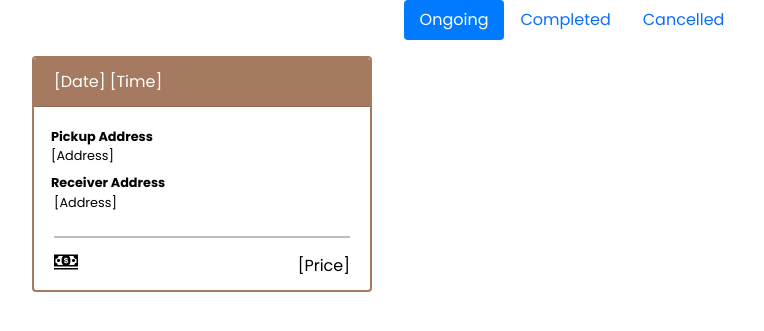
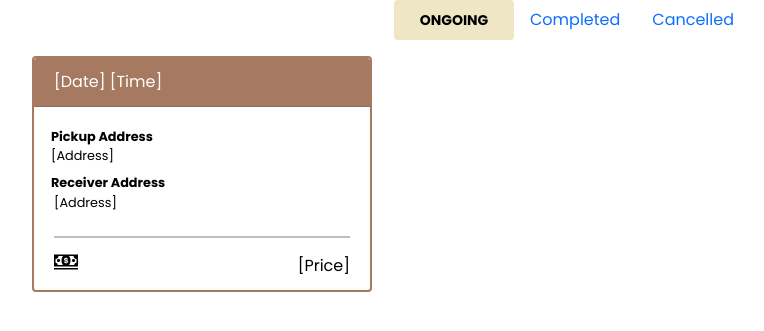
Before and after one commit to sinreiko/camelcourier, a PHP site: page /delivery-history.html in a window 1280 px wide. Shown: the part 76-407 px from the top of the page, without its empty margins (68-832 px from the left). Run offline with PHP 8.4, Linux system fonts and the light colour scheme; some libraries are stand-ins or nearby versions.

Commit message:
send_sms.py

```diff
--- a/create-delivery.html
+++ b/create-delivery.html
@@ -20,7 +20,7 @@
     <link rel="stylesheet" href="css/stepper-style.css">
     <link rel="stylesheet" href="css/style.css">
 </head>
-<body>
+<body id="app">
     <header class="header_section">
         <div class="container-fluid">
             <nav class="navbar navbar-expand-lg custom_nav-container">
@@ -47,7 +47,7 @@
             </nav>
         </div>
     </header>
-<main>
+<main class="mb-5">
 <article>
 <!-- Start Multiform HTML -->
 <section class="multi_step_form">
@@ -290,5 +290,5 @@
     <script src='https://cdnjs.cloudflare.com/ajax/libs/jquery-nice-select/1.1.0/js/jquery.nice-select.min.js'></script>
     <script src="js/script.js"></script>
 
-  </body>
+</body>
 </html>
--- a/css/style.css
+++ b/css/style.css
@@ -283,21 +283,6 @@ a:focus {
   margin-bottom: 15px;
   padding-left: 15px;
 }
-
-/* .action-button {
-  background: #EFE6C5;
-  color: black;
-  border: 0 none;
-  border-radius: 5px;
-  cursor: pointer;
-  min-width: 130px;
-  font: 700 14px/40px "Poppins", sans-serif;
-  border: 1px solid #EFE6C5;
-  margin: 0 5px;
-  text-transform: uppercase;
-  display: inline-block;
-} */
-
 .slider_form form .btm_input {
   display: -webkit-box;
   display: -ms-flexbox;
@@ -320,6 +305,19 @@ a:focus {
   background-color: #EFE6C5;
   font: 700 14px/40px "Poppins", sans-serif;
   text-transform: uppercase;
+  color: black;
+  padding:0;
+}
+
+.nav-pills .nav-link.active, .nav-pills .show > .nav-link{
+  min-width: 120px;
+  border: none;
+  border-radius: 0.25rem;
+  outline: none;
+  background-color: #EFE6C5;
+  font: 700 14px/40px "Poppins", sans-serif;
+  text-transform: uppercase;
+  text-align: center;
   color: black;
   padding:0;
 }
@@ -1048,21 +1046,14 @@ a:focus {
   border: 1px #DBC490 solid !important;
   color: #fff;
 }
-/*
-@media (max-width: 768px) {
-  .pickup-card{
-    max-width: calc(100%/2);
-  }
-}
-
-@media (max-width: 576px) {
-  .pickup-card{
-    max-width: 100%;
-  }
-} */
 
 .navbar-toggler-icon:before{
   content: "\f394";
   font: normal normal normal 24px/7px Ionicons;
   vertical-align: middle;
 }
+
+/* .nav-pills .nav-link.active, .nav-pills .show > .nav-link {
+  color: #fff;
+  background-color: #007bff;
+} */
```
Also changed, not shown: requirements.txt (+106 -0 lines), 2 other files.
